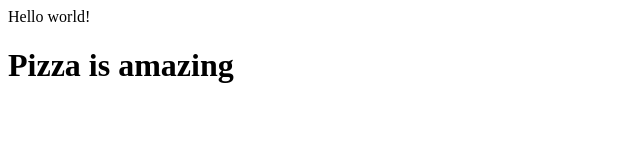
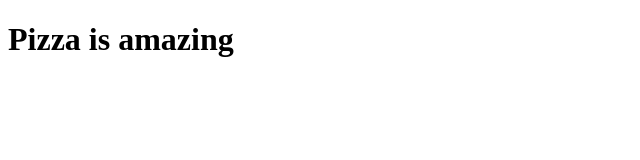
Before and after one commit to kristyfromcali/PizzaProject, a plain HTML site: page index.html in a window 1280 px wide. Shown: the whole page, without its empty margins (0-640 px from the left). Drawn offline with Linux system fonts and the light colour scheme.

```diff
--- a/index.html
+++ b/index.html
@@ -6,7 +6,6 @@
 
 </head>
   <body>
-  <div>  Hello world! </div>
   <h1> Pizza is amazing </h1>
   </body>
 </html>
```
